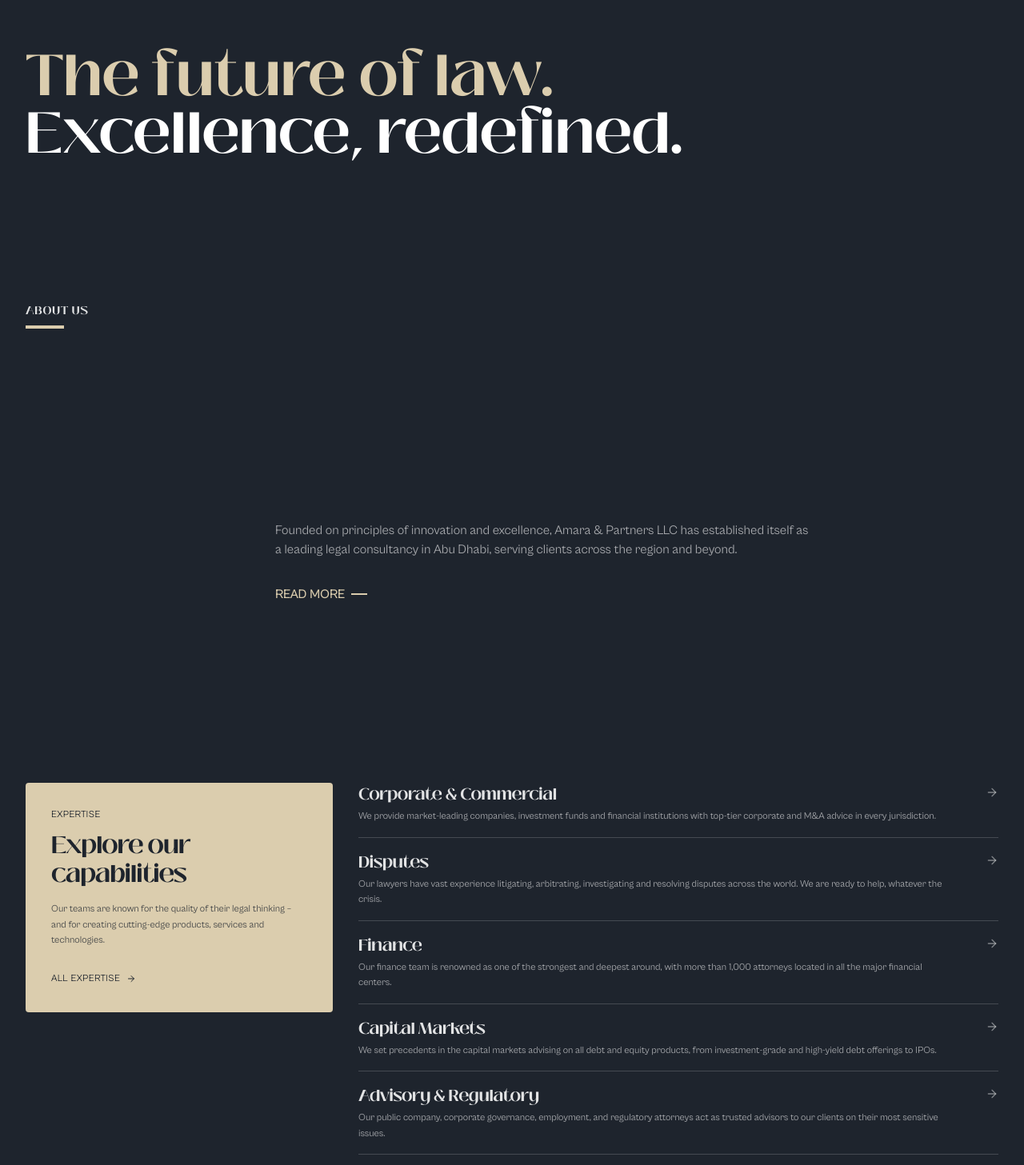
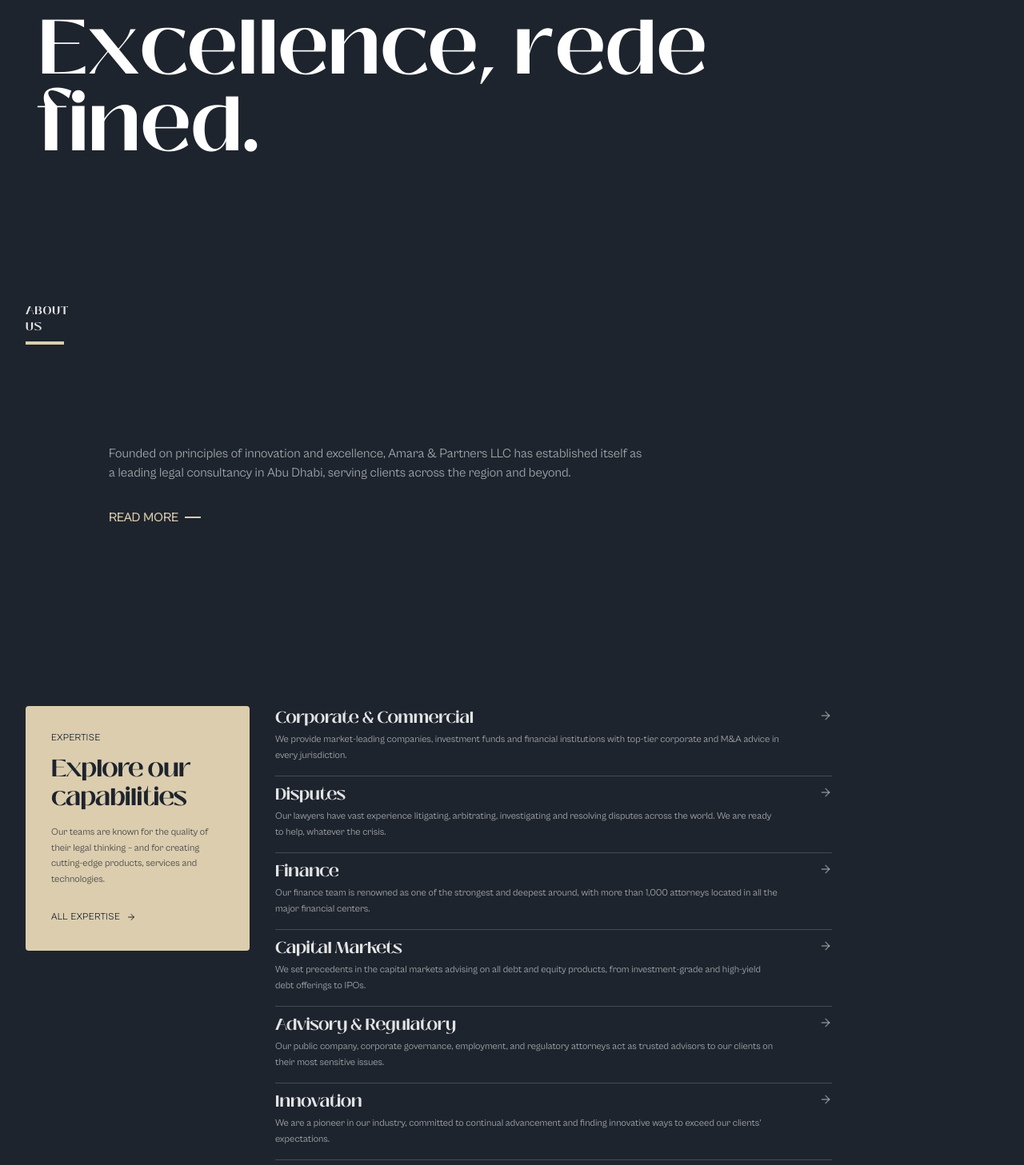
Before and after one commit to chaairman/ap-v0-site-v2, a Next.js app: page / in a window 1280 px wide. Shown: the part 533-1990 px from the top of the page at 80% size. Built offline with nearby package versions, Linux system fonts and the light colour scheme; a web font is replaced by a local one.

Commit message:
tidied up some animations

```diff
--- a/app/page.tsx
+++ b/app/page.tsx
@@ -43,6 +43,7 @@ export default function Home() {
   const [isLoading, setIsLoading] = useState(true);
   const heroRef = useRef<HTMLDivElement>(null);
   const servicesRef = useRef<HTMLDivElement>(null);
+  const heroTextRef = useRef<HTMLDivElement>(null);
 
   const { scrollYProgress } = useScroll({
     target: heroRef,
@@ -110,7 +111,15 @@ export default function Home() {
       const bg = char.getAttribute('data-bg-color') || 'hsla(222, 84%, 4.9%, 0.5)';
       const fg = char.getAttribute('data-fg-color') || 'hsl(222.2, 84%, 4.9%)';
 
-      const text = new SplitType(char as HTMLElement, { types: 'chars' });
+      const text = new SplitType(char as HTMLElement, { types: ['words', 'chars'] });
+
+      // Apply white-space: nowrap to each word to prevent word breaking
+      if (text.words) {
+        text.words.forEach(word => {
+          (word as HTMLElement).style.whiteSpace = 'nowrap';
+          (word as HTMLElement).style.display = 'inline-block';
+        });
+      }
 
       gsap.fromTo(text.chars,
         {
@@ -133,6 +142,43 @@ export default function Home() {
         }
       );
     });
+
+    // Hero text scroll-based gold fill animation
+    const heroTextElement = document.getElementById('hero-excellence-text');
+    if (heroTextElement) {
+      const heroSplit = new SplitType(heroTextElement, { types: ['chars'] });
+
+      if (heroSplit.chars) {
+        // Set initial state - all characters start as white
+        gsap.set(heroSplit.chars, {
+          color: 'white'
+        });
+
+        // Create the scroll-triggered animation that starts from page top
+        ScrollTrigger.create({
+          trigger: "body",
+          start: "top top", // Start immediately when page loads
+          end: "10% top", // Complete by 15% scroll
+          scrub: 1, // Smooth scrubbing tied to scroll position
+          markers: false, // Set to true for debugging
+          onUpdate: (self) => {
+            // Calculate how many characters should be gold based on scroll progress
+            const progress = self.progress;
+            const totalChars = heroSplit.chars!.length;
+            const charsToFill = Math.floor(progress * totalChars);
+
+            // Fill characters progressively
+            heroSplit.chars!.forEach((char, index) => {
+              if (index < charsToFill) {
+                gsap.set(char, { color: '#DBCDAE' }); // Gold color from Tailwind config
+              } else {
+                gsap.set(char, { color: 'white' }); // White
+              }
+            });
+          }
+        });
+      }
+    }
   }, []);
 
   return (
@@ -277,14 +323,15 @@ export default function Home() {
 
             {/* Bottom-left tagline */}
             <motion.div
+              ref={heroTextRef}
               initial={{ opacity: 0, y: 20 }}
               animate={{ opacity: 1, y: 0 }}
               transition={{ delay: 3.0, duration: 0.8 }}
-              className="absolute bottom-16 left-8"
+              className="absolute bottom-16 left-12"
             >
-              <div className="font-heading text-5xl md:text-6xl lg:text-7xl font-bold leading-tight">
+              <div className="font-heading text-7xl md:text-8xl lg:text-8xl font-bold leading-tight">
                 <div className="text-gold">The future of law.</div>
-                <div className="text-white">Excellence, redefined.</div>
+                <div id="hero-excellence-text" className="text-white">Excellence, redefined.</div>
               </div>
             </motion.div>
           </div>
@@ -299,7 +346,7 @@ export default function Home() {
       <section className="relative py-20 md:py-28 bg-transparent">
         <div className="container mx-auto px-8 relative z-10">
           <div className="grid grid-cols-12 gap-8">
-             <div className="col-span-12 md:col-span-3">
+             <div className="col-span-12 md:col-span-1">
                <motion.div initial={{ opacity: 0, x: -20 }} whileInView={{ opacity: 1, x: 0 }} viewport={{ once: true }} transition={{ duration: 0.6 }} className="sticky top-32">
                  <h2 className="text-sm font-heading font-bold uppercase tracking-wider text-light-grey mb-2">ABOUT US</h2>
                  <div className="w-12 h-1 bg-gold"></div>
@@ -308,7 +355,7 @@ export default function Home() {
              <div className="col-span-12 md:col-span-9">
                {/* This is the h3 that will be animated by SplitType */}
                <h3
-                 className="reveal-type font-heading text-4xl md:text-5xl lg:text-6xl font-bold text-light-grey mb-8 leading-tight"
+                 className="reveal-type font-heading text-3xl md:text-4xl lg:text-5xl font-bold text-light-grey mb-8 leading-tight"
                  data-bg-color="hsla(45, 25%, 72%, 0.5)"
                  data-fg-color="hsl(45, 25%, 72%)"
                >
@@ -329,7 +376,7 @@ export default function Home() {
       <section ref={servicesRef} className="relative py-20 md:py-28 bg-transparent">
          <div className="container mx-auto px-8">
            <div className="grid grid-cols-12 gap-8">
-             <div className="col-span-12 md:col-span-5 lg:col-span-4">
+             <div className="col-span-12 md:col-span-4 lg:col-span-3 md:col-start-1 lg:col-start-1">
                <motion.div
                  style={{
                    opacity: useTransform(servicesItemsProgress, [0, 1], [0, 1]),
@@ -346,8 +393,8 @@ export default function Home() {
                  <Link href="/services" className="inline-flex items-center text-charcoal uppercase text-xs tracking-wider font-body group"> <span className="mr-2 group-hover:mr-3 transition-all">ALL EXPERTISE</span> <ArrowRight className="h-3 w-3 group-hover:translate-x-1 transition-transform" /> </Link>
                </motion.div>
              </div>
-             <div className="col-span-12 md:col-span-7 lg:col-span-8 bg-transparent">
-               <div className="space-y-4">
+             <div className="col-span-12 md:col-span-7 lg:col-span-7 bg-transparent">
+               <div className="space-y-2">
                   <motion.div
                     style={{
                       opacity: useTransform(servicesItemsProgress, [0, 1], [0, 1]),
```
